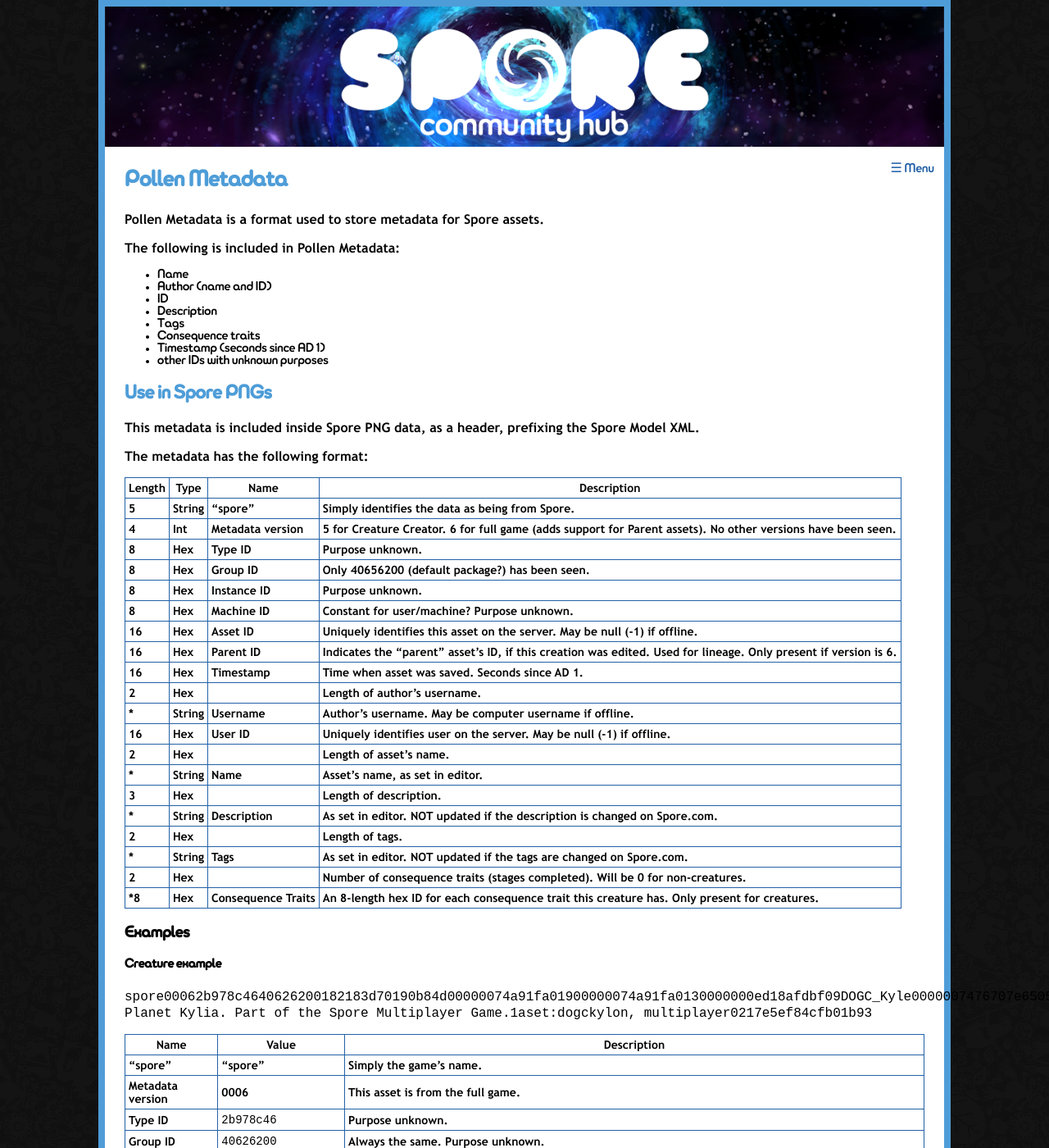
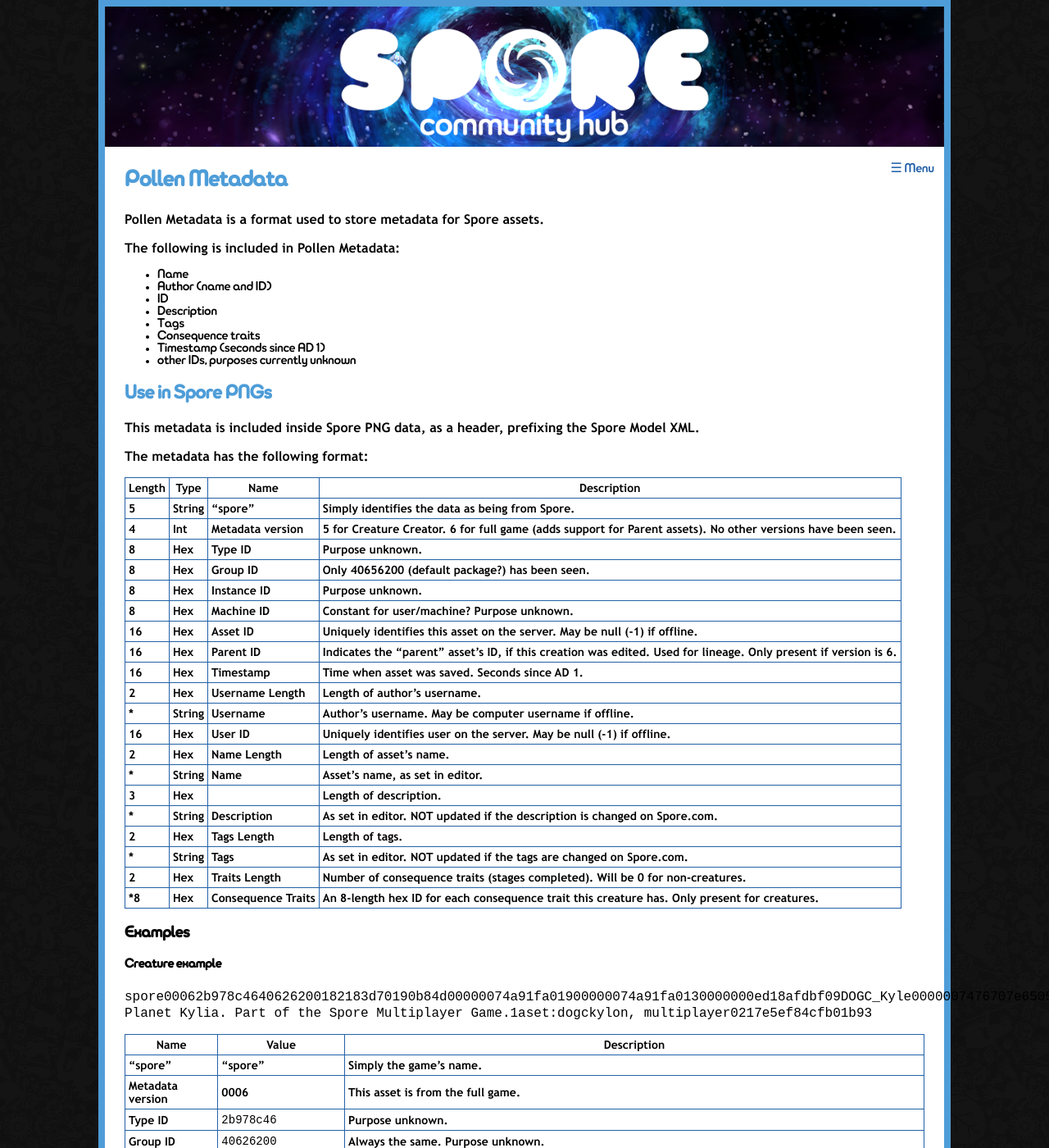
Before and after one commit to Spore-Community/spore-community.github.io, a Jekyll site: the page built from docs/pollination/pollen_metadata.md, in a window 1280 px wide and 1400 px high. Shown: the whole window at 82% size. Built offline with Jekyll 4.4.1, drawn with Linux system fonts in a browser that asks for light colours; our own code applies the rules of GitHub Pages for plain Markdown files; some of the changed text lies outside the part shown.

Commit message:
Update pollen_metadata.md

````diff
--- a/docs/pollination/pollen_metadata.md
+++ b/docs/pollination/pollen_metadata.md
@@ -9,7 +9,7 @@
 - Tags
 - Consequence traits
 - Timestamp (seconds since AD 1)
-- other IDs with unknown purposes
+- other IDs, purposes currently unknown
 
 ## Use in Spore PNGs
 This metadata is included inside Spore PNG data, as a header, prefixing the Spore Model XML.
@@ -27,22 +27,21 @@
 16 | Hex | Asset ID | Uniquely identifies this asset on the server. May be null (-1) if offline.
 16 | Hex | Parent ID | Indicates the "parent" asset's ID, if this creation was edited. Used for lineage. Only present if version is 6.
 16 | Hex | Timestamp | Time when asset was saved. Seconds since AD 1.
-2 | Hex | | Length of author's username.
+2 | Hex | Username Length | Length of author's username.
 \* | String | Username | Author's username. May be computer username if offline.
 16 | Hex | User ID | Uniquely identifies user on the server. May be null (-1) if offline.
-2 | Hex | | Length of asset's name.
+2 | Hex | Name Length | Length of asset's name.
 \* | String | Name | Asset's name, as set in editor.
 3 | Hex | | Length of description.
 \* | String | Description | As set in editor. NOT updated if the description is changed on Spore.com.
-2 | Hex | | Length of tags.
+2 | Hex | Tags Length | Length of tags.
 \* | String | Tags | As set in editor. NOT updated if the tags are changed on Spore.com.
-2 | Hex | | Number of consequence traits (stages completed). Will be 0 for non-creatures.
+2 | Hex | Traits Length | Number of consequence traits (stages completed). Will be 0 for non-creatures.
 \*8 | Hex | Consequence Traits | An 8-length hex ID for each consequence trait this creature has. Only present for creatures.
-{: .table}
 
 ### Examples
 #### Creature example
-`spore00062b978c4640626200182183d70190b84d00000074a91fa01900000074a91fa0130000000ed18afdbf09DOGC_Kyle0000007476707e6505Kylon036From Planet Kylia. Part of the Spore Multiplayer Game.1aset:dogckylon, multiplayer0217e5ef84cfb01b93`
+```spore00062b978c4640626200182183d70190b84d00000074a91fa01900000074a91fa0130000000ed18afdbf09DOGC_Kyle0000007476707e6505Kylon036From Planet Kylia. Part of the Spore Multiplayer Game.1aset:dogckylon, multiplayer0217e5ef84cfb01b93```
 
 Name | Value | Description
 --- | --- | ---
@@ -73,4 +72,5 @@
 The metadata for an asset is in its own file, with an extension of `.pollen_metadata`. `.pmet` is also believed to be a valid extension. A hex editor is needed to view and edit the data.
 
 The metadata has the following format:
+
 WIP
````
